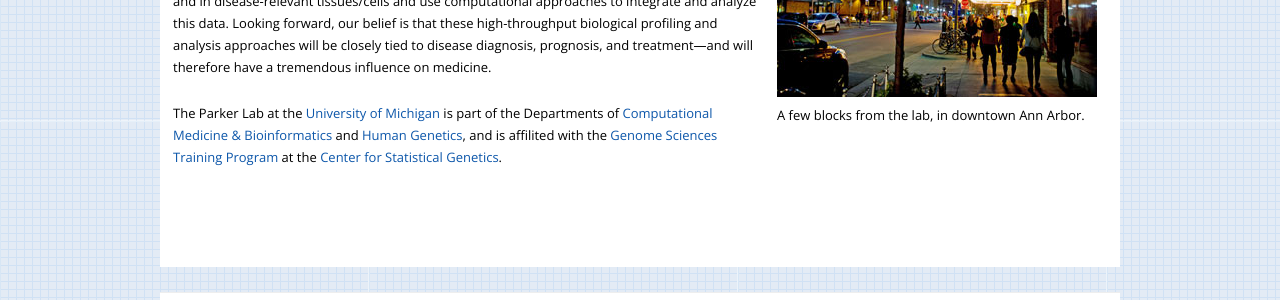
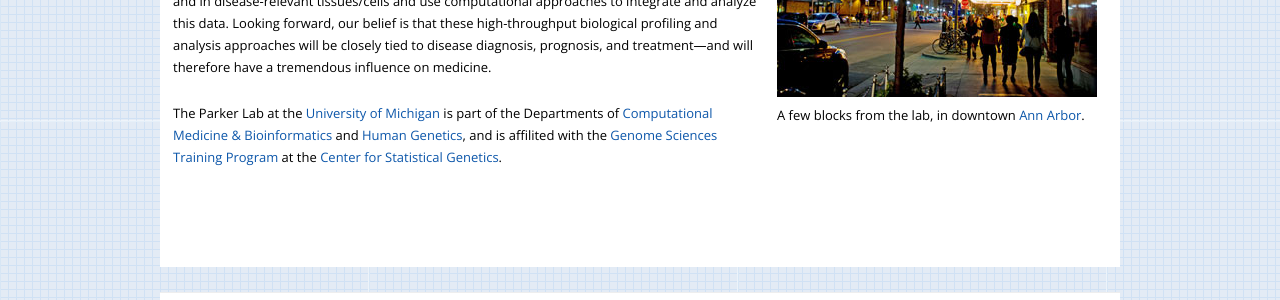
Before and after one commit to scjparker/scjparker.github.io, a Jekyll site: the page built from index.html, in a window 1280 px wide. Shown: the part 557-857 px from the top of the page. Built offline with Jekyll 4.4.1, drawn with Linux system fonts in a browser that asks for light colours; nearby versions of some CDN libraries.

Commit message:
index update

```diff
--- a/index.html
+++ b/index.html
@@ -16,8 +16,8 @@ layout: default
       </p>
     </td>
     <td style="width:200px">
-      <a href="assets/images/about_annarbor_michigantheatre.jpg"><img src="assets/images/about_annarbor_michigantheatre.jpg" style="margin:0px 10px 0px 10px"></a>
-      <p style="margin:0px 10px 0px 10px">A few blocks from the lab, in downtown Ann Arbor.</p>
+      <a href="assets/images/about_annarbor_michigantheatre.jpg"><img src="assets/images/about_annarbor_michigantheatre.jpg" style="margin:0px 10px 0px 10px" alt="downtown Ann Arbor"></a>
+      <p style="margin:0px 10px 0px 10px">A few blocks from the lab, in downtown <a href="http://en.wikipedia.org/wiki/Ann_Arbor,_Michigan" target='_blank'>Ann Arbor</a>.</p>
     </td>
   </tr>
 </table>
```
